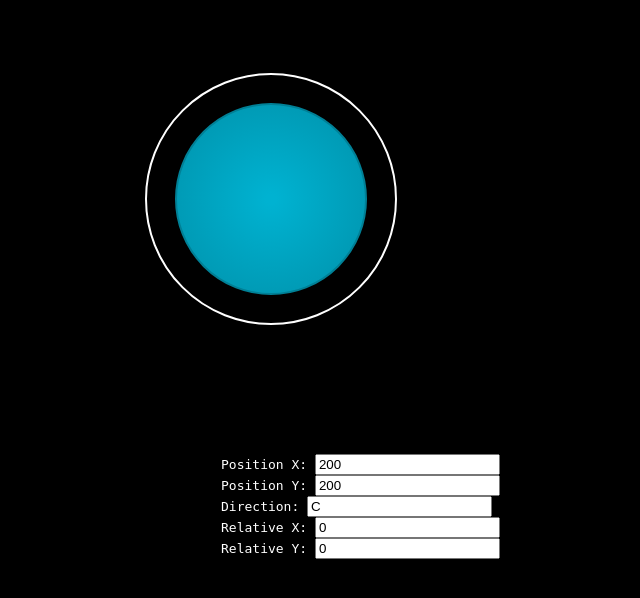
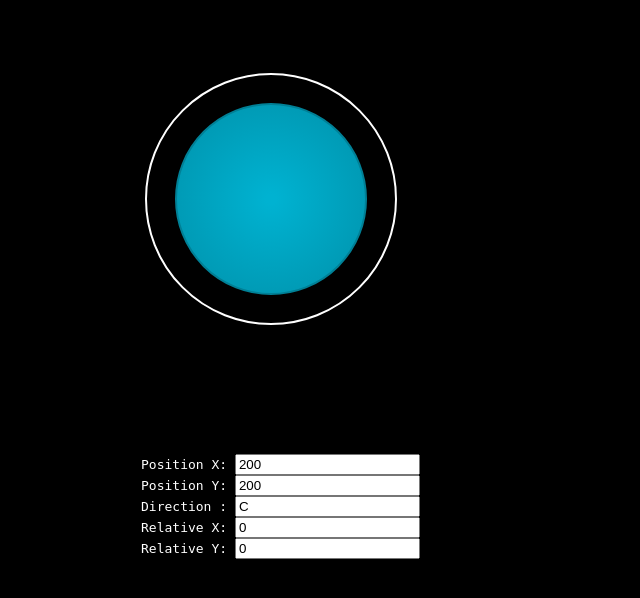
Before and after one commit to reykato/voicerobots, a Flask app: page /control in a window 1280 px wide. Shown: the part 71-669 px from the top of the page, without its empty margins (379-1019 px from the left). Run offline with Flask 3, Linux system fonts and the light colour scheme; some libraries are stand-ins or nearby versions.

Commit message:
styliong

```diff
--- a/app/src/templates/joystick.html
+++ b/app/src/templates/joystick.html
@@ -68,10 +68,10 @@ body
 	<body>
 		<!-- Example of FIXED or ABSOLUTE position -->
 		<div id="joyDiv" style="width:400px;height:400px;margin:50px;position:fixed;top:20px;left:400px;"></div>
-		<div style="position:fixed;top:525px;left:600px;color:white;">
+		<div style="position:fixed;top:525px;left:520px;color:white;">
 			Position X: <input id="PosX" type="text" /><br/>
 			Position Y: <input id="PosY" type="text" /><br/>
-			Direction:  <input id="Direction" type="text" /><br/>
+			Direction : <input id="Direction" type="text" /><br/>
 			Relative X: <input id="X" type="text" /></br>
 			Relative Y: <input id="Y" type="text" />
 		</div>
```
